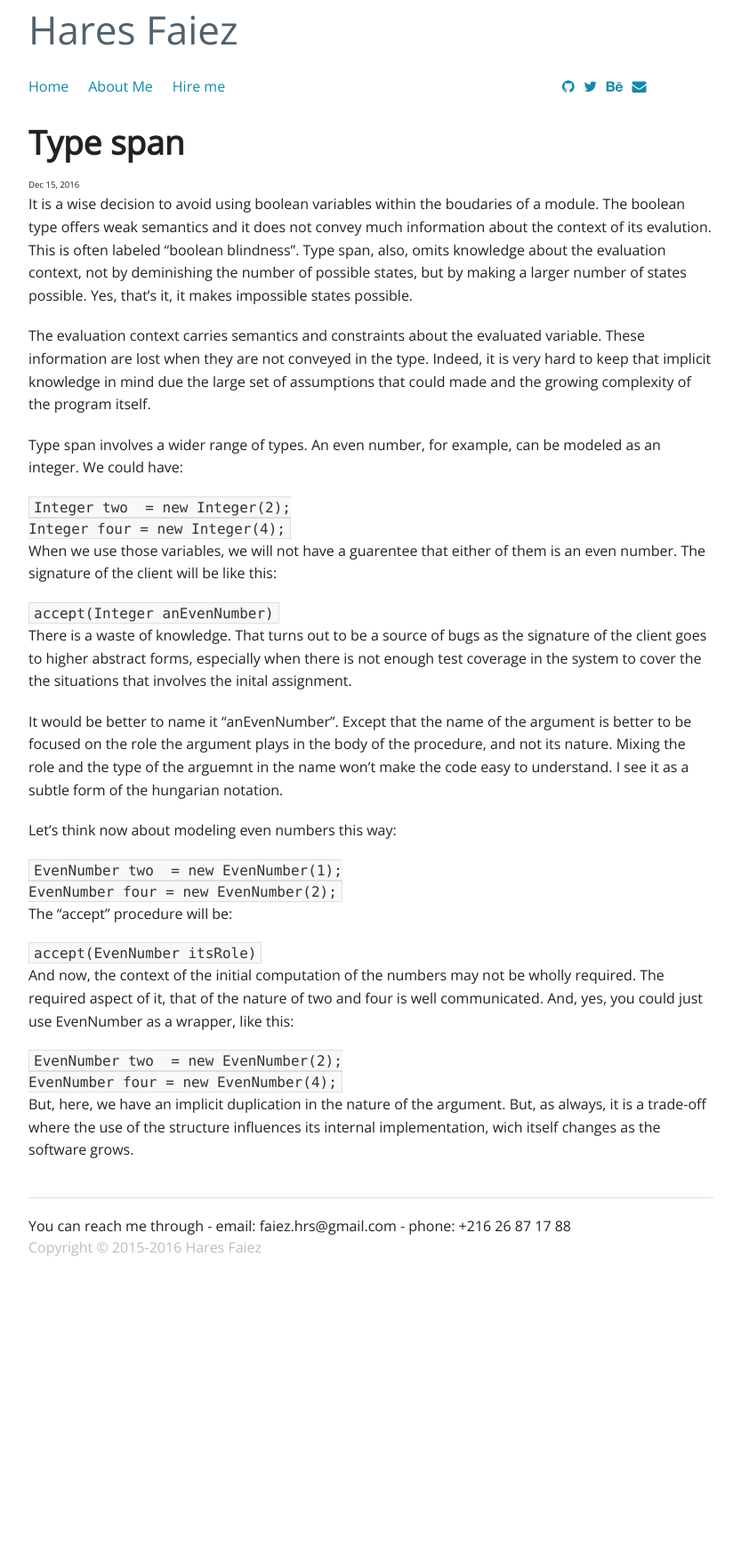
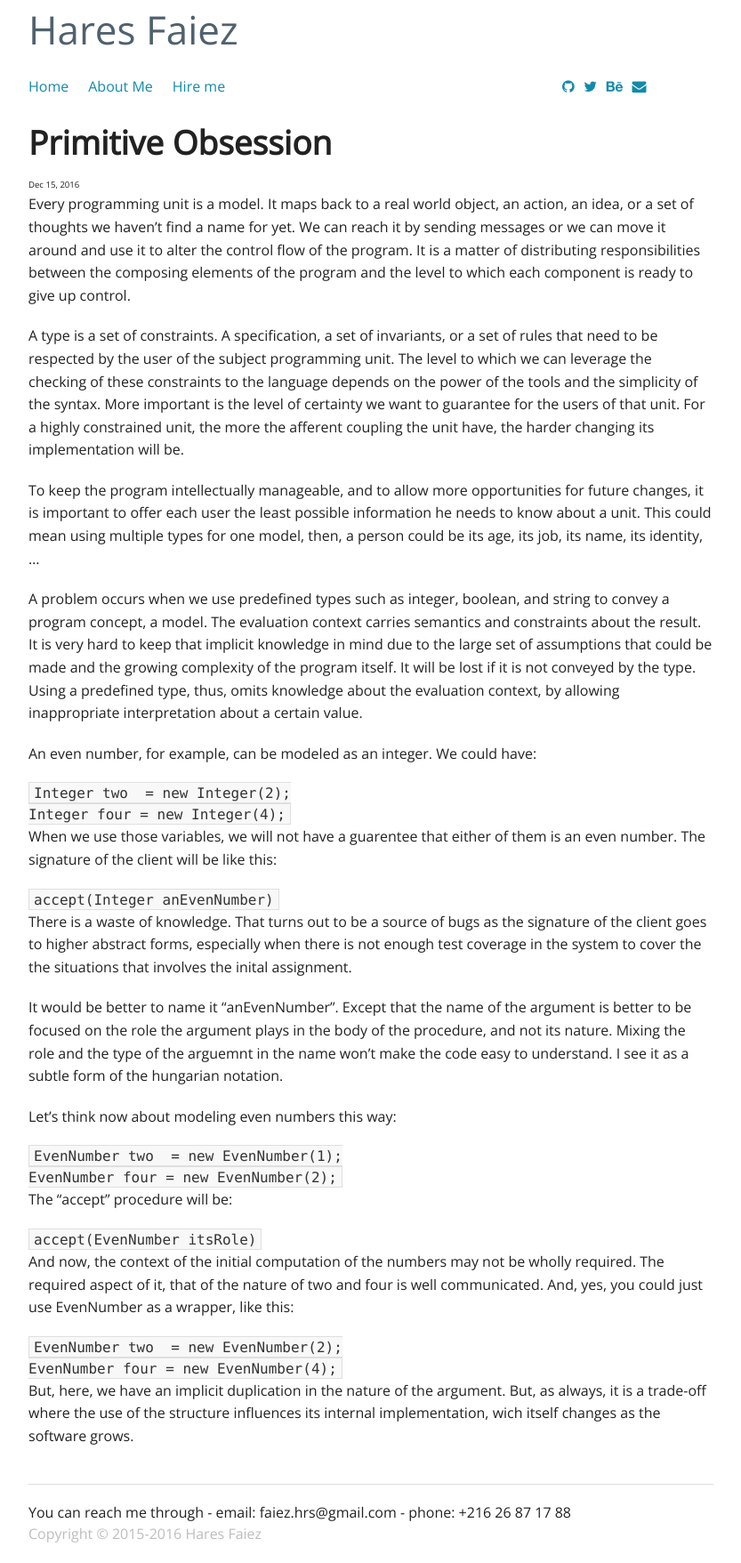
Before and after one commit to haresfaiez/haresfaiez.github.io, a Jekyll site: the page built from _posts/2016-12-15-primitive-obsession.md, in a window 1280 px wide. Shown: the whole page at 89% size, without its empty margins (223-1056 px from the left). Built offline with Jekyll 4.4.1, drawn with Linux system fonts in a browser that asks for light colours; some web fonts are replaced; comment, search, counter and statistics services are not loaded; before the commit the page ends 1436 px from its top, so only the background shows below that.

Commit message:
Rename type-span to premitive-obsession and make a new introduction to the post

````diff
--- a/_posts/2016-12-15-type-span.md
+++ b/_posts/2016-12-15-primitive-obsession.md
@@ -1,28 +1,46 @@
 ---
 layout: post
 comments: true
-title:  "Type span"
+title:  "Primitive Obsession"
 date:   2016-12-15 11:49:00 +0100
 categories: Naming
 tags: featured
 ---
 
-It is a wise decision to avoid using boolean variables within the boudaries of a module.
-The boolean type offers weak semantics and it does not convey much information about
-the context of its evalution.
-This is often labeled "boolean blindness".
-Type span, also, omits knowledge about the evaluation context,
-not by deminishing the number of possible states,
-but by making a larger number of states possible.
-Yes, that's it, it makes impossible states possible.
+Every programming unit is a model.
+It maps back to a real world object, an action, an idea,
+or a set of thoughts we haven't find a name for yet.
+We can reach it by sending messages
+or we can move it around and use it to alter the control flow of the program.
+It is a matter of distributing responsibilities between the composing elements of the program
+and the level to which each component is ready to give up control.
 
-The evaluation context carries semantics and constraints about the evaluated variable.
-These information are lost when they are not conveyed in the type.
-Indeed, it is very hard to keep that implicit knowledge in mind
-due the large set of assumptions that could made
+A type is a set of constraints.
+A specification, a set of invariants, or a set of rules that need to be respected
+by the user of the subject programming unit.
+The level to which we can leverage the checking of these constraints to the language
+depends on the power of the tools and the simplicity of the syntax.
+More important is the level of certainty we want to guarantee for the users of that unit.
+For a highly constrained unit, the more the afferent coupling the unit have,
+the harder changing its implementation will be.
+
+To keep the program intellectually manageable,
+and to allow more opportunities for future changes,
+it is important to offer each user the least possible information he needs
+to know about a unit.
+This could mean using multiple types for one model,
+then, a person could be its age, its job, its name, its identity, ...
+
+A problem occurs when we use predefined types such as integer, boolean, and string
+to convey a program concept, a model.
+The evaluation context carries semantics and constraints about the result.
+It is very hard to keep that implicit knowledge in mind
+due to the large set of assumptions that could be made
 and the growing complexity of the program itself.
+It will be lost if it is not conveyed by the type.
+Using a predefined type, thus, omits knowledge about the evaluation context,
+by allowing inappropriate interpretation about a certain value.
 
-Type span involves a wider range of types.
 An even number, for example, can be modeled as an integer. We could have:
 
 ```
````
